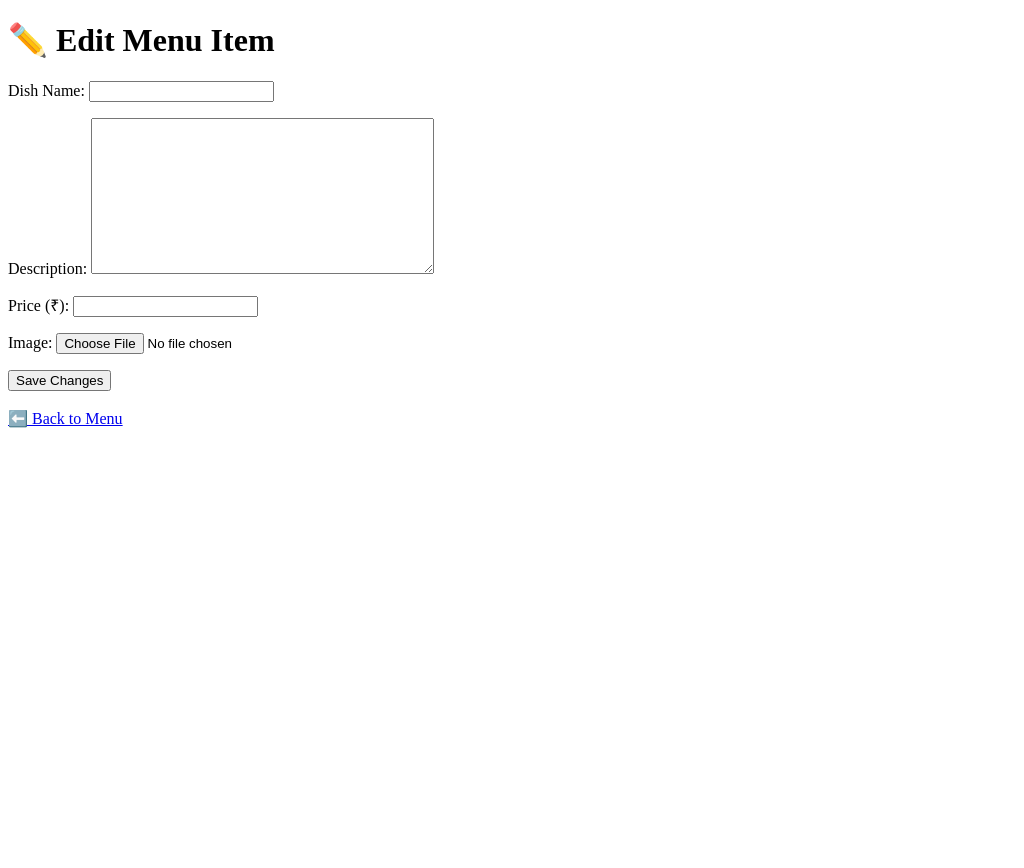
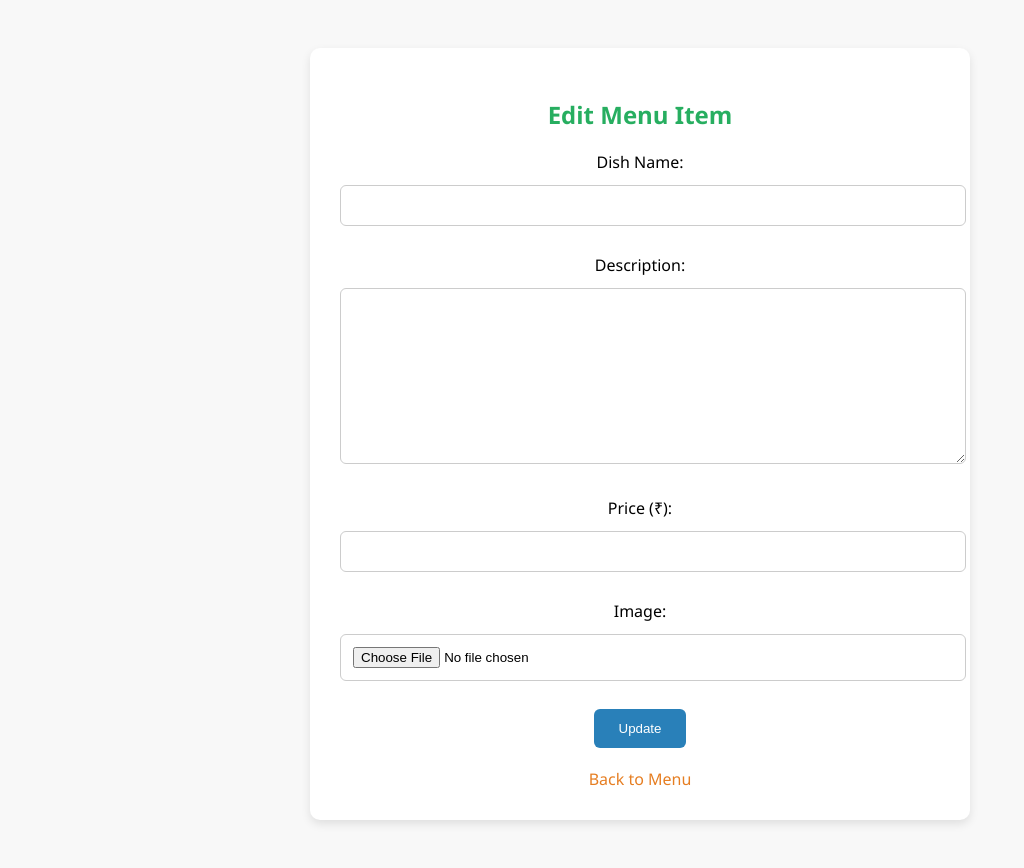
Before and after one commit to salilgupta332/Speedy-Bites, a Django app: template core/templates/edit_item.html in a window 1280 px wide. Shown: the whole page, without its empty margins (0-1024 px from the left). Before the commit the page ends 428 px from the top, so only its background shows below. Run offline with Django 5.2, Linux system fonts and the light colour scheme; the template is opened without the code that fills it: values that come from a table or form of the project are taken from there, others are empty; parts of the project's set-up code (start-up, migrations or seed data) failed here and were passed over.

Commit message:
edit item file updated

```diff
--- a/core/templates/edit_item.html
+++ b/core/templates/edit_item.html
@@ -1,18 +1,23 @@
+<!-- templates/edit_item.html -->
+
+{% load static %}
 <!DOCTYPE html>
 <html>
-<head>
-    <title>Edit Item - Speedy Bites</title>
-</head>
-<body>
-    <h1>✏️ Edit Menu Item</h1>
-
-    <form method="post">
+  <head>
+    <title>Edit Menu Item</title>
+    <link rel="stylesheet" type="text/css" href="{% static 'css/edit_item.css' %}">
+  </head>
+  <body>
+    <!-- ----- Updated Code Start: edit_item.html ----- -->
+    <div class="container">
+      <h2>Edit Menu Item</h2>
+      <form method="post" enctype="multipart/form-data">
         {% csrf_token %}
         {{ form.as_p }}
-        <button type="submit">Save Changes</button>
-    </form>
-
-    <br>
-    <a href="{% url 'home' %}">⬅️ Back to Menu</a>
-</body>
+        <button type="submit">Update</button>
+      </form>
+      <a href="/">Back to Menu</a>
+    </div>
+    <!-- ----- Updated Code End: edit_item.html ----- -->
+  </body>
 </html>
--- /dev/null
+++ b/static/css/edit_item.css
@@ -0,0 +1,50 @@
+/* static/css/edit_item.css */
+
+/* ----- Updated Code Start: edit_item.css ----- */
+
+body {
+    font-family: 'Segoe UI', sans-serif;
+    background-color: #f8f8f8;
+    padding: 40px;
+    text-align: center;
+}
+
+.container {
+    background-color: #ffffff;
+    padding: 30px;
+    border-radius: 10px;
+    max-width: 600px;
+    margin: auto;
+    box-shadow: 0px 4px 10px rgba(0,0,0,0.1);
+}
+
+h2 {
+    color: #27ae60;
+    margin-bottom: 20px;
+}
+
+form input, form textarea {
+    width: 100%;
+    padding: 12px;
+    margin: 12px 0;
+    border-radius: 6px;
+    border: 1px solid #ccc;
+}
+
+button {
+    background-color: #2980b9;
+    color: white;
+    border: none;
+    padding: 12px 25px;
+    border-radius: 6px;
+    cursor: pointer;
+}
+
+a {
+    display: inline-block;
+    margin-top: 20px;
+    color: #e67e22;
+    text-decoration: none;
+}
+
+/* ----- Updated Code End: edit_item.css ----- */
```
